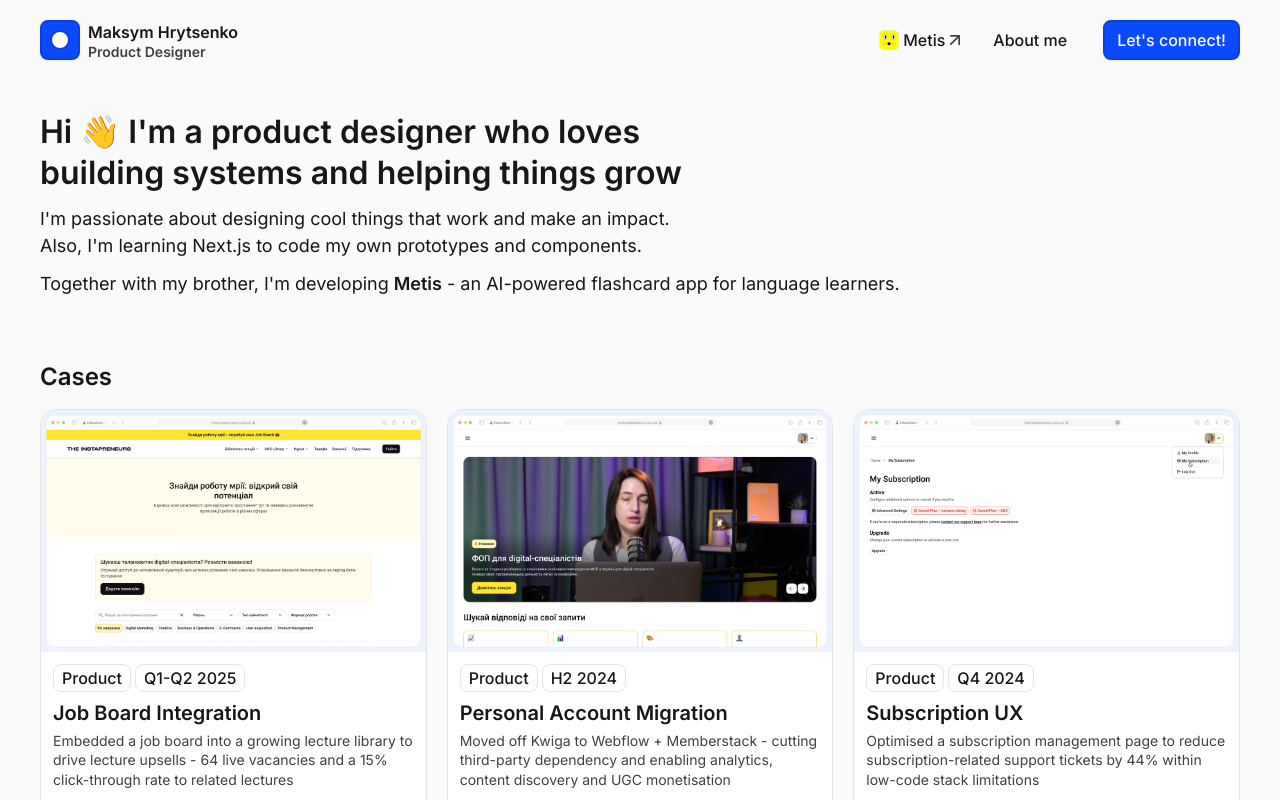
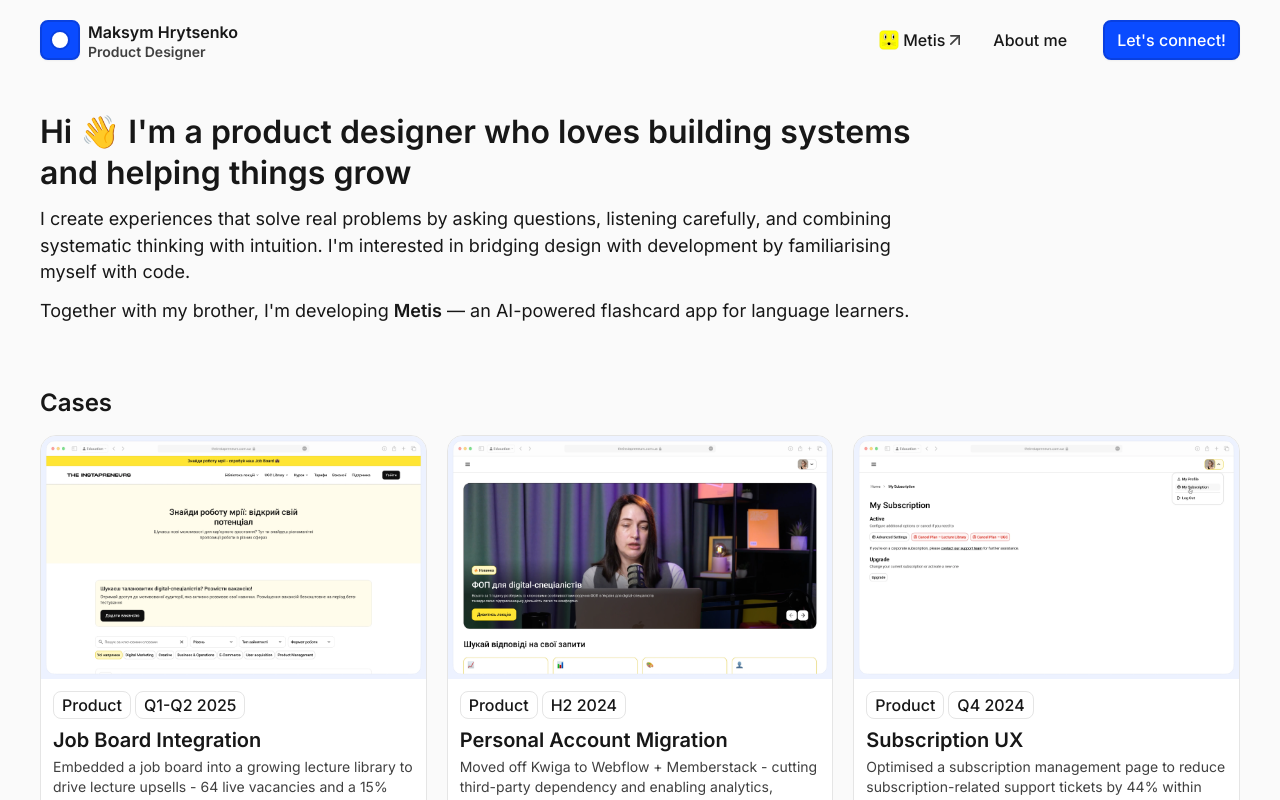
Before and after one commit to mahryme/mahry-portfolio, a Next.js app: page / in a window 1280 px wide. Shown: the top 800 px of the page. Built offline with nearby package versions, Linux system fonts and the light colour scheme.

Commit message:
Update HomePage content and styling for improved clarity and aesthetics

```diff
--- a/src/app/page.tsx
+++ b/src/app/page.tsx
@@ -11,19 +11,20 @@ export default function HomePage() {
                 <section className="flex items-center justify-center">
                     <Container>
                         <div className="max-w-4xl flex flex-col gap-3 text-text-primary">
-                            <h2 className="text-h2 font-semibold text-balance">
+                            <h2 className="text-h2 font-semibold text-pretty">
                                 Hi 👋 I&apos;m a product designer who loves
                                 building systems and helping things grow
                             </h2>
-                            <p className="text-body-lg font-regular text-balance">
-                                I&apos;m passionate about designing cool things
-                                that work and make an impact. Also, I&apos;m
-                                learning Next.js to code my own prototypes and
-                                components.
+                            <p className="text-body-lg font-regular text-pretty">
+                                I create experiences that solve real problems by
+                                asking questions, listening carefully, and
+                                combining systematic thinking with intuition.
+                                I'm interested in bridging design with
+                                development by familiarising myself with code.
                             </p>
-                            <p className="text-body-lg font-regular text-balance">
-                                Together with my brother, I&apos;m developing{" "}
-                                <span className="font-semibold">Metis</span> -
+                            <p className="text-body-lg font-regular text-pretty">
+                                Together with my brother, I'm developing{" "}
+                                <span className="font-semibold">Metis</span> —
                                 an AI-powered flashcard app for language
                                 learners.
                             </p>
```
